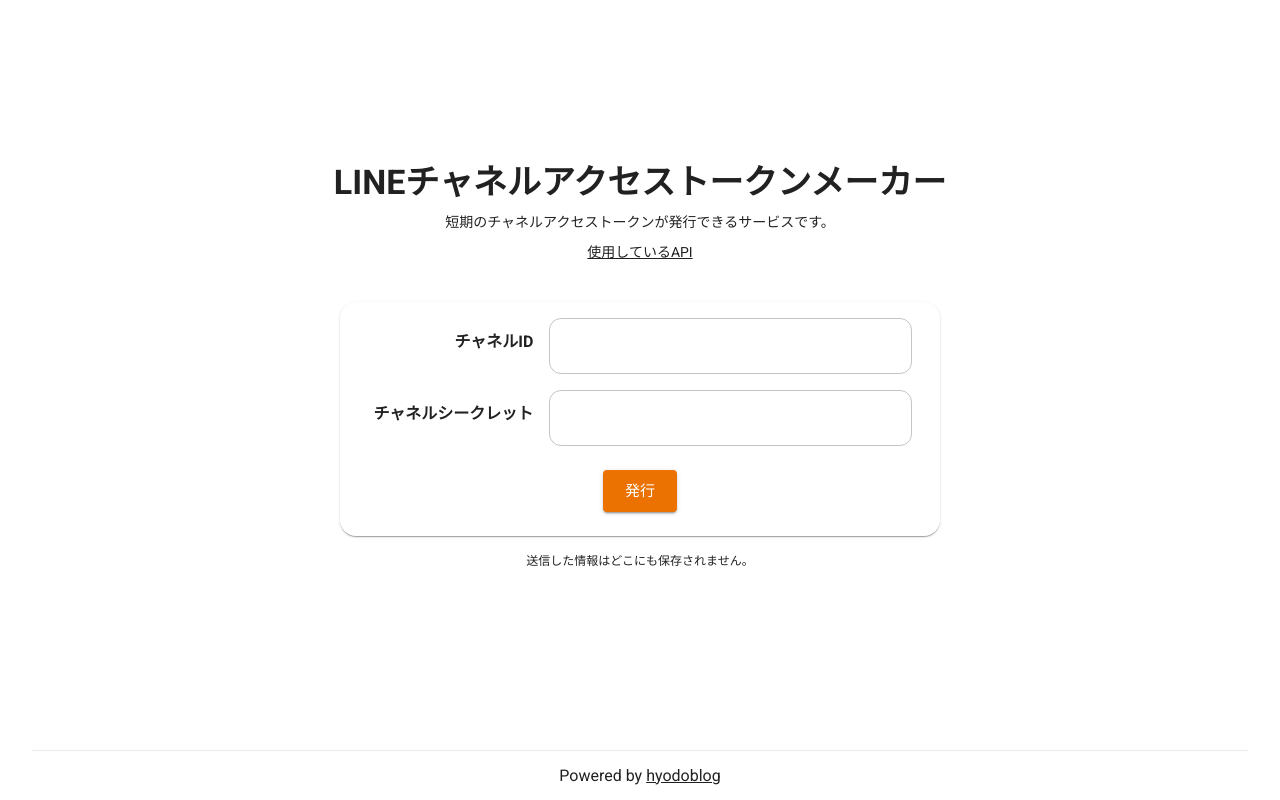
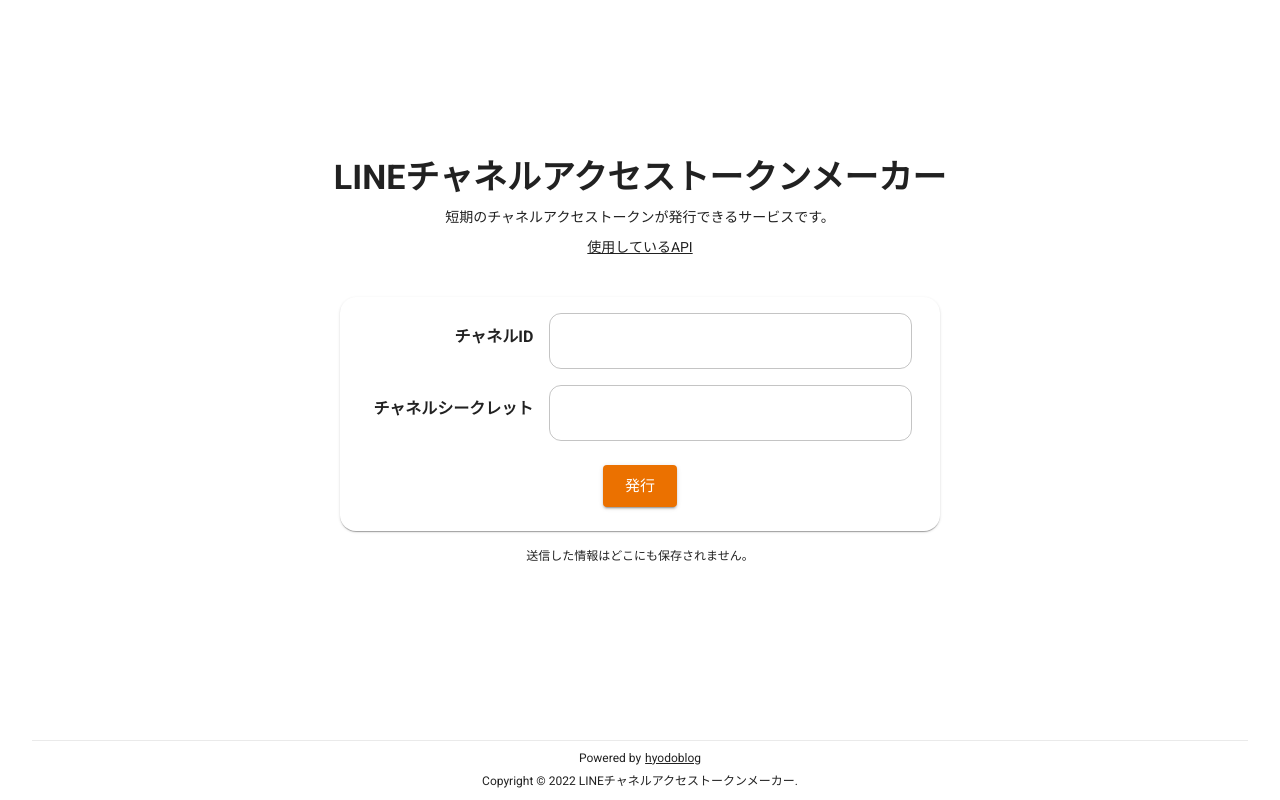
Before and after one commit to hyodoblog/line-channel-access-token-maker, a Next.js app: page / in a window 1280 px wide. Built offline with nearby package versions, Linux system fonts and the light colour scheme.

Commit message:
フッターの調整

```diff
--- a/src/components/Footer/index.tsx
+++ b/src/components/Footer/index.tsx
@@ -1,15 +1,20 @@
-import { Typography } from '@mui/material'
+import { Box, Typography } from '@mui/material'
+import { SITE_TITLE } from '~/config'
 import styles from '~/styles/Home.module.css'
 
 export const Footer = () => {
   return (
     <footer className={styles.footer}>
-      <a href="https://twitter.com/hyodoblog" target="_blank" rel="noopener noreferrer">
-        <Typography variant="body1">Powered by</Typography>
-        <Typography variant="body1" sx={{ ml: 1, textDecorationLine: 'underline' }}>
-          hyodoblog
-        </Typography>
-      </a>
+      <Box sx={{ textAlign: 'center' }}>
+        <a href="https://twitter.com/hyodoblog" target="_blank" rel="noopener noreferrer">
+          <Typography variant="caption">Powered by</Typography>
+          <Typography variant="caption" sx={{ ml: 1, textDecorationLine: 'underline' }}>
+            hyodoblog
+          </Typography>
+        </a>
+
+        <Typography variant="caption">Copyright © 2022 {SITE_TITLE}.</Typography>
+      </Box>
     </footer>
   )
 }
--- a/src/styles/Home.module.css
+++ b/src/styles/Home.module.css
@@ -3,7 +3,7 @@
 }
 
 .main {
-  min-height: calc(100vh - 50px);
+  min-height: calc(100vh - 60px);
   padding: 4rem 0;
   flex: 1;
   display: flex;
@@ -14,7 +14,7 @@
 
 .footer {
   display: flex;
-  height: 50px;
+  height: 60px;
   flex: 1;
   border-top: 1px solid #eaeaea;
   justify-content: center;
```
